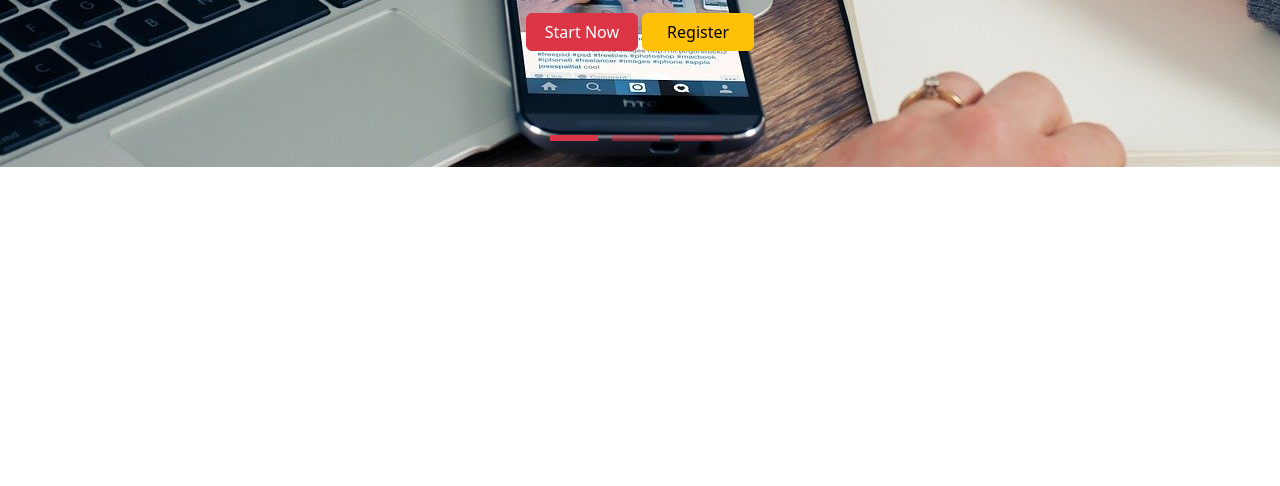
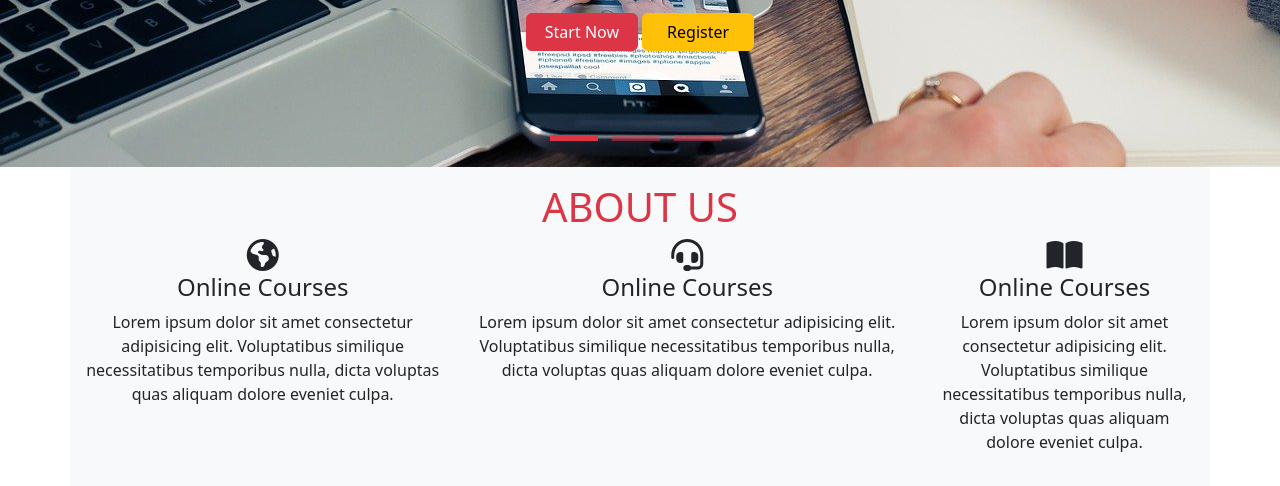
Before and after one commit to bedirhanerguven10/bootstrap-project, a plain HTML site: page index.html in a window 1280 px wide. Shown: the part 633-1119 px from the top of the page. Before the commit the page ends 800 px from the top, so only its background shows below. Drawn offline with nearby package versions, Linux system fonts and the light colour scheme.

Commit message:
about-section

```diff
--- a/index.html
+++ b/index.html
@@ -144,7 +144,32 @@
       </button>
     </div>
 
+    <!-- ABOUT-US -->
+
     <main>
+      <section id="about" class="container bg-light p-3">
+          <h1 class="text-danger text-center display-6">ABOUT US</h1>
+          <div class="row justify-content-center text-center">
+            <div class="col-sm-12 col-md-6 col-lg-4">
+              <i class="fas fa-globe-americas fa-2x"></i>
+              <h4>Online Courses</h4>
+              <p>Lorem ipsum dolor sit amet consectetur adipisicing elit. Voluptatibus similique necessitatibus temporibus nulla, dicta voluptas quas aliquam dolore eveniet culpa.</p>
+            </div>
+            <div class="col-sm-12 col-md-6 col-lg-5">
+              <i class="fas fa-headset fa-2x"></i>
+              <h4>Online Courses</h4>
+              <p>Lorem ipsum dolor sit amet consectetur adipisicing elit. Voluptatibus similique necessitatibus temporibus nulla, dicta voluptas quas aliquam dolore eveniet culpa.</p>
+            </div>
+            <div class="col-sm-12 col-md-6 col-lg-3">
+              <i class="fas fa-book-open fa-2x"></i>
+              <h4>Online Courses</h4>
+              <p>Lorem ipsum dolor sit amet consectetur adipisicing elit. Voluptatibus similique necessitatibus temporibus nulla, dicta voluptas quas aliquam dolore eveniet culpa.</p>
+            </div>
+          </div>
+
+      </section>
+
+
       <!--------------- SECTION-ABOUT --------------------->
 
         <!--------------- INSTRUCTORS --------------------->
```
